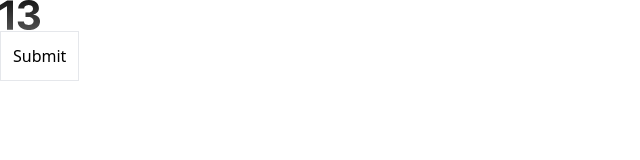
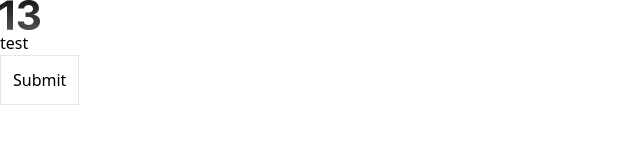
Before and after one commit to rakyt4gin/project-setup, a Next.js app: page / in a window 1280 px wide. Shown: the top 160 px of the page, without its empty margins (0-640 px from the left). Built offline with nearby package versions, Linux system fonts and the light colour scheme.

Commit message:
setup alias

```diff
--- a/pages/_app.tsx
+++ b/pages/_app.tsx
@@ -1,6 +1,6 @@
-import '@/styles/globals.css'
-import type { AppProps } from 'next/app'
+import "styles/globals.css";
+import type { AppProps } from "next/app";
 
 export default function App({ Component, pageProps }: AppProps) {
-  return <Component {...pageProps} />
+    return <Component {...pageProps} />;
 }
--- a/pages/index.tsx
+++ b/pages/index.tsx
@@ -1,9 +1,11 @@
+import { TestComponent } from "components/Test";
 import NextSvg from "public/thirteen.svg";
 
 export default function Home() {
     return (
         <div>
             <NextSvg />
+            <TestComponent />
             <button className="border p-3">Submit</button>
         </div>
     );
--- /dev/null
+++ b/src/components/Test/Test.tsx
@@ -0,0 +1,5 @@
+const TestComponent = () => {
+    return <div>test</div>;
+};
+
+export default TestComponent;
--- /dev/null
+++ b/src/components/Test/index.ts
@@ -0,0 +1 @@
+export { default as TestComponent } from "./Test";
```
Also changed, not shown: tsconfig.json (+8 -1 lines), src/styles/globals.css (renamed from styles/globals.css).
